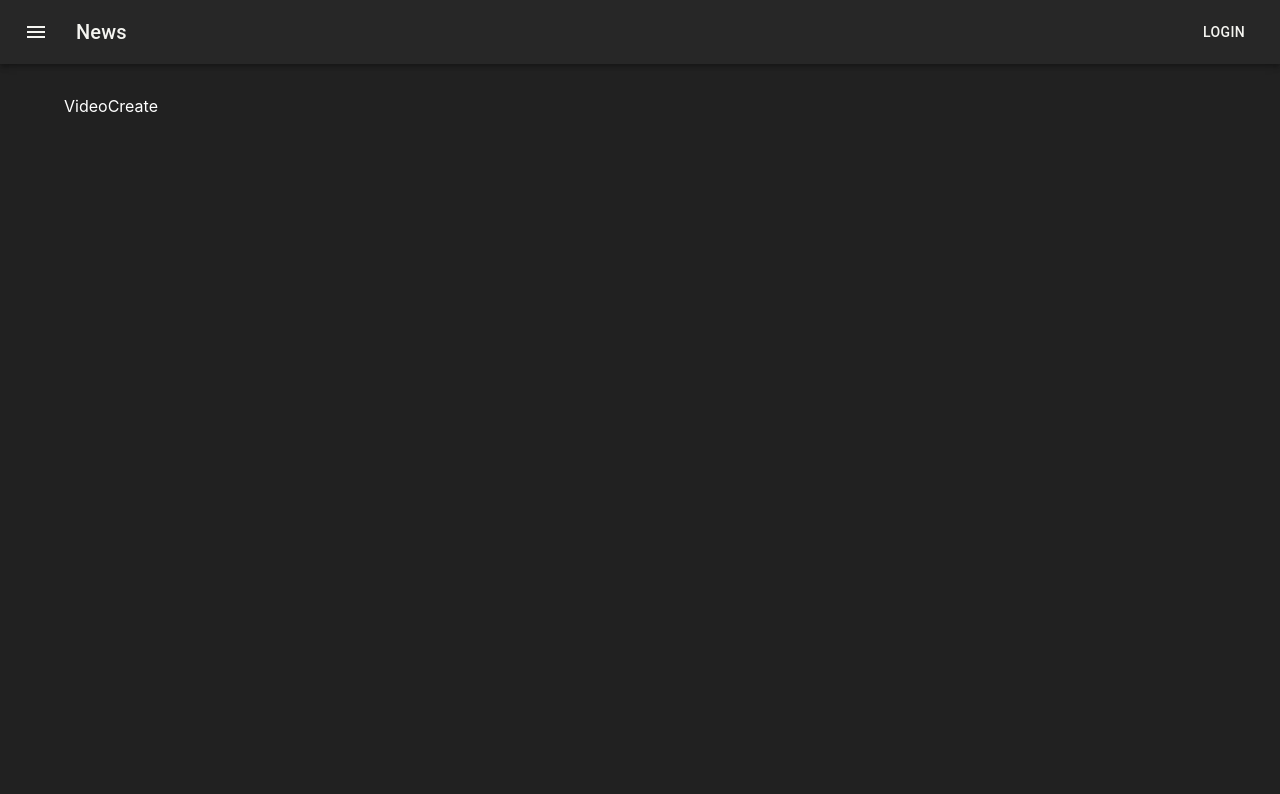
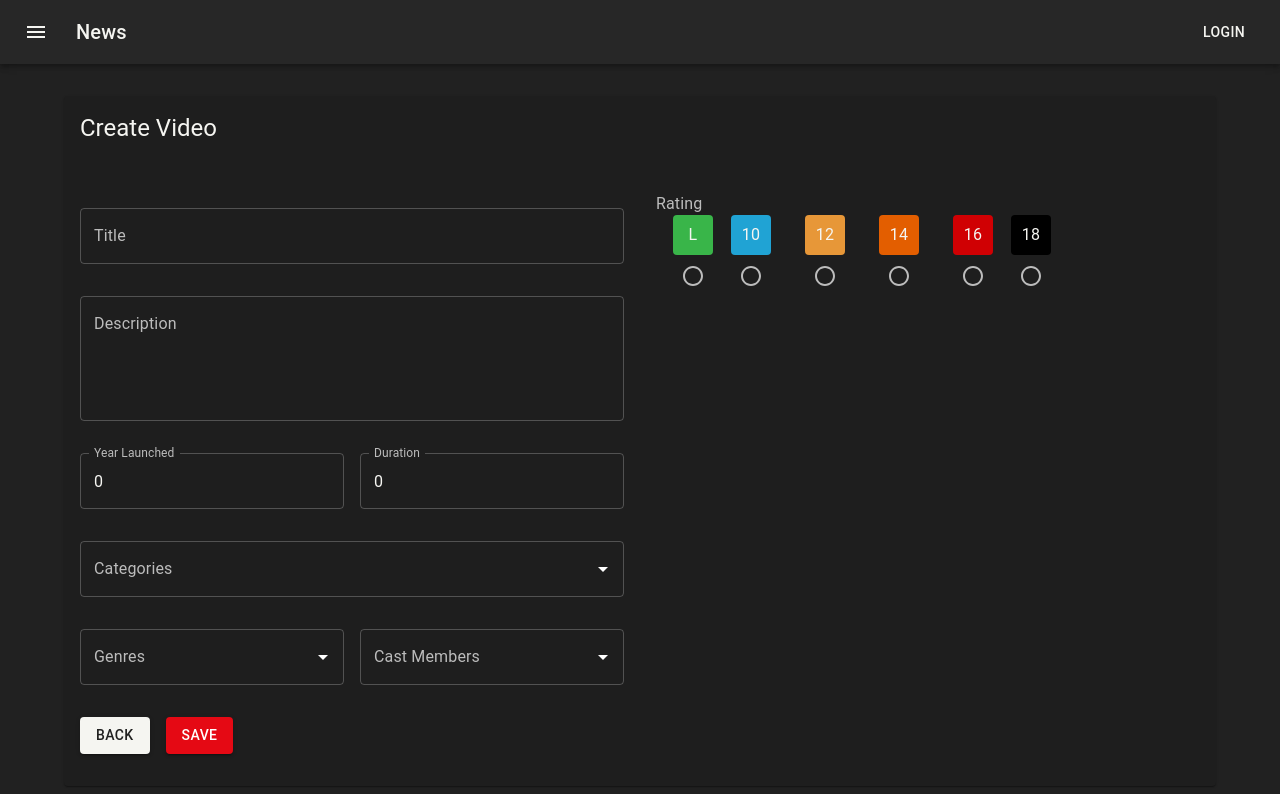
Before and after one commit to paulosarmento/projeto-pratico-fc-admin-react, a React (Create React App) app: page /videos/create in a window 1280 px wide. Shown: the top 794 px of the page. Built offline with nearby package versions, Linux system fonts and the light colour scheme.

Commit message:
Video Create Slice

```diff
--- a/src/components/Rating.tsx
+++ b/src/components/Rating.tsx
@@ -2,12 +2,12 @@ import { Box, Typography } from "@mui/material";
 import React from "react";
 
 const backgroundColors = {
-  L: "#FF0000",
-  "10": "#FFA500",
-  "12": "#FFFF00",
-  "14": "#00FF00",
-  "16": "#0000FF",
-  "18": "#800080",
+  L: "#39B549",
+  "10": "#20A3D4",
+  "12": "#E79738",
+  "14": "#E35E00",
+  "16": "#d00003",
+  "18": "#000000",
 };
 
 type Props = {
@@ -17,7 +17,7 @@ export function Rating({ rating }: Props) {
   return (
     <Box
       sx={{
-        "& > :first-child": { mr: 0 },
+        "& > :first-of-type": { mr: 0 },
         width: 40,
         height: 40,
         borderRadius: "4px",
--- a/src/features/video/VideoCreate.tsx
+++ b/src/features/video/VideoCreate.tsx
@@ -1,5 +1,29 @@
-import React from "react";
+import { Box, Paper, Typography } from "@mui/material";
+import { VideoForm } from "./components/VideoForm";
+import { initialState } from "./videoSlice";
 
 export const VideoCreate = () => {
-  return <div>VideoCreate</div>;
+  return (
+    <Box>
+      <Paper>
+        <Box p={2}>
+          <Box mb={2}>
+            <Typography variant="h5">Create Video</Typography>
+          </Box>
+        </Box>
+        <VideoForm
+          video={{
+            ...initialState,
+          }}
+          handleChange={() => {}}
+          handleSubmit={() => {}}
+          genres={[]}
+          categories={[]}
+          castMembers={[]}
+          isDisabled={false}
+          isLoading={false}
+        />
+      </Paper>
+    </Box>
+  );
 };
--- a/src/features/video/videoSlice.ts
+++ b/src/features/video/videoSlice.ts
@@ -83,6 +83,14 @@ function updateVideoMutation(video: VideoPayload) {
   };
 }
 
+function createVideoMutation(video: VideoPayload) {
+  return {
+    url: endpointUrl,
+    method: "POST",
+    body: video,
+  };
+}
+
 const videosSlice = apiSlice.injectEndpoints({
   endpoints: ({ query, mutation }) => ({
     getVideos: query<Videos, VideoParams>({
@@ -113,6 +121,10 @@ const videosSlice = apiSlice.injectEndpoints({
       query: getGenres,
       providesTags: ["Genres"],
     }),
+    createVideo: mutation<Result, VideoPayload>({
+      query: createVideoMutation,
+      invalidatesTags: ["Videos"],
+    }),
   }),
 });
 
@@ -124,4 +136,5 @@ export const {
   useGetCategoriesQuery,
   useGetCastMembersQuery,
   useGetGenresQuery,
+  useCreateVideoMutation,
 } = videosSlice;
```
